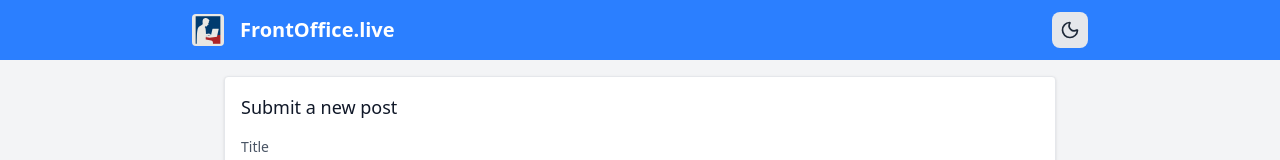
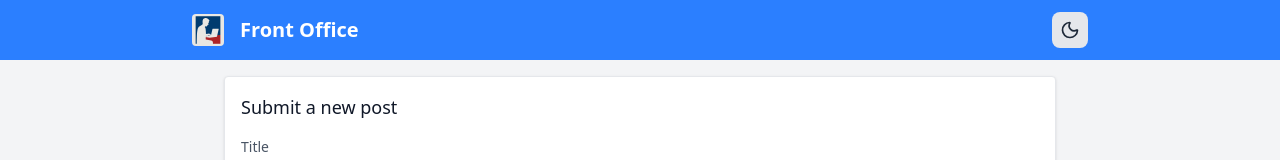
Before and after one commit to ai003/frontofficelive, a React (Vite) app: page / in a window 1280 px wide. Shown: the top 160 px of the page. Built offline with nearby package versions, Linux system fonts and the light colour scheme.

Commit message:
change header

```diff
--- a/src/components/Header.tsx
+++ b/src/components/Header.tsx
@@ -22,7 +22,7 @@ export default function Header() {
 
           {/* Site title with clean typography */}
           <h1 className="text-xl font-semibold text-white">
-            FrontOffice.live
+            Front Office
           </h1>
         </div>
 
```
